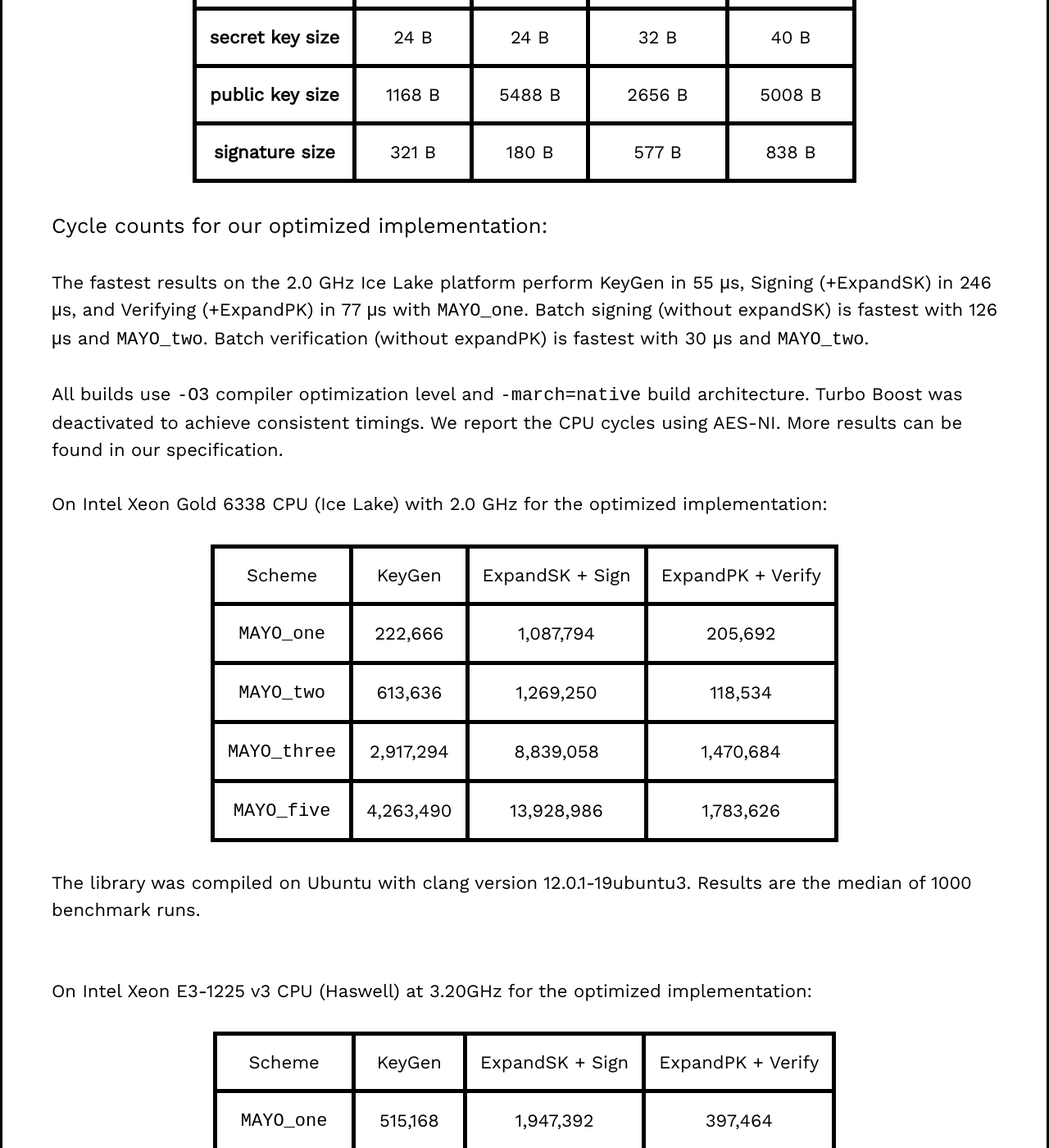
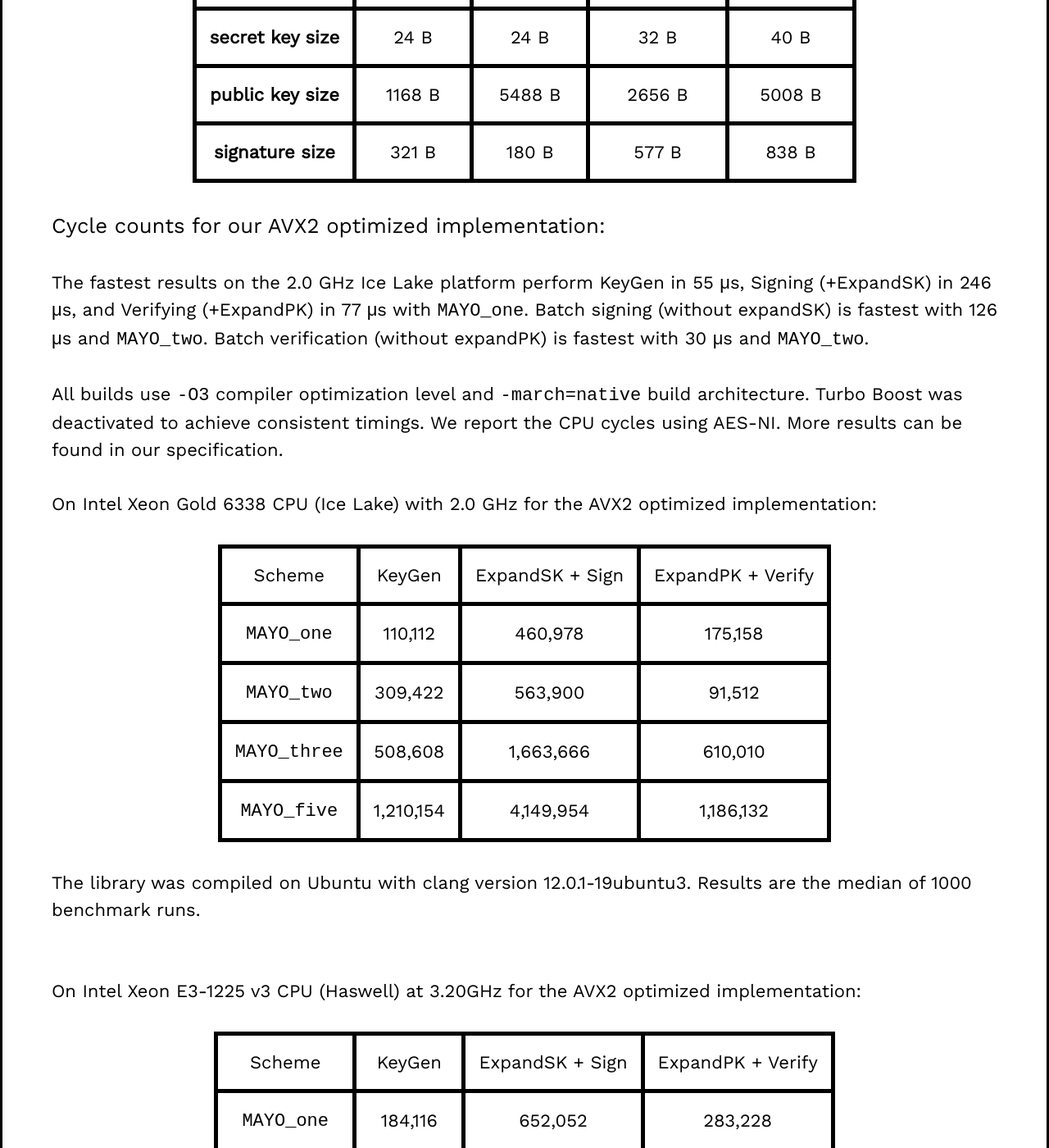
Before and after one commit to PQCMayo/MAYO-website, a Jekyll site: the page built from params.html, in a window 1280 px wide and 1400 px high, scrolled down 940 px. Shown: the whole window at 82% size. Built offline with Jekyll 4.4.1, drawn with Linux system fonts in a browser that asks for light colours; some of the changed text lies outside the part shown.

Commit message:
Add avx2

```diff
--- a/params.html
+++ b/params.html
@@ -56,10 +56,133 @@
 </center>
 <br>
 
-	<h3>Cycle counts for our optimized implementation:</h3>
+	<h3>Cycle counts for our AVX2 optimized implementation:</h3>
   <br>
 	<p>The fastest results on the 2.0 GHz Ice Lake platform perform KeyGen in 55 μs, Signing (+ExpandSK) in 246 μs, and Verifying (+ExpandPK) in 77 μs with <code>MAYO_one</code>. Batch signing (without expandSK) is fastest with 126 μs and <code>MAYO_two</code>. Batch verification (without expandPK) is fastest with 30 μs and <code>MAYO_two</code>.</p>
 	<br>
+	<p>All builds use <code>-O3</code> compiler optimization level and <code>-march=native</code> build architecture. Turbo Boost was deactivated to achieve consistent timings. We report the CPU cycles using AES-NI. More results can be found in our specification.</p>
+<br>
+<p>On Intel Xeon Gold 6338 CPU (Ice Lake) with 2.0 GHz for the AVX2 optimized implementation:</p>
+<br>
+<center>
+<table>
+    <tr>
+        <td>Scheme</td>
+        <td>KeyGen</td>
+        <td>ExpandSK + Sign</td>
+        <td>ExpandPK + Verify</td>
+    </tr>
+    <tr>
+        <td><code>MAYO_one</td>
+        <td>110,112</td>
+        <td>460,978</td>
+        <td>175,158</td>
+    </tr>
+    <tr>
+        <td><code>MAYO_two</td>
+        <td>309,422</td>
+        <td>563,900</td>
+        <td>91,512</td>
+    </tr>
+    <tr>
+        <td><code>MAYO_three</td>
+        <td>508,608</td>
+        <td>1,663,666</td>
+        <td>610,010</td>
+    </tr>
+    <tr>
+        <td><code>MAYO_five</td>
+        <td>1,210,154</td>
+        <td>4,149,954</td>
+        <td>1,186,132</td>
+    </tr>
+</table>
+</center>
+<br>
+<p>The library was compiled on Ubuntu with clang version 12.0.1-19ubuntu3. Results are the median of 1000 benchmark runs.</p>
+<br>
+	<br>
+	<p>On Intel Xeon E3-1225 v3 CPU (Haswell) at 3.20GHz for the AVX2 optimized implementation:</p>
+<br>
+<center>
+<table>
+    <tr>
+        <td>Scheme</td>
+        <td>KeyGen</td>
+        <td>ExpandSK + Sign</td>
+        <td>ExpandPK + Verify</td>
+    </tr>
+    <tr>
+        <td><code>MAYO_one</td>
+        <td>184,116</td>
+        <td>652,052</td>
+        <td>283,228</td>
+    </tr>
+    <tr>
+        <td><code>MAYO_two</td>
+        <td>487,032</td>
+        <td>789,020</td>
+        <td>178,276</td>
+    </tr>
+    <tr>
+        <td><code>MAYO_three</td>
+        <td>956,696</td>
+        <td>3,249,120</td>
+        <td>1,160,552</td>
+    </tr>
+    <tr>
+        <td><code>MAYO_five</td>
+        <td>2,153,280</td>
+        <td>6,606,208</td>
+        <td>1,984,424</td>
+    </tr>
+</table>
+</center>
+<br>
+<p>The library was compiled on Ubuntu with clang version 12.0.0-3ubuntu1 20.04.5. Results are the median of 1000 benchmark runs.</p>
+<br>
+<p>On Intel Xeon E3-1260L v5 CPU (Skylake) at 2.90GHz for the optimized implementation:</p>
+<br>
+<center>
+<table>
+    <tr>
+        <td>Scheme</td>
+        <td>KeyGen</td>
+        <td>ExpandSK + Sign</td>
+        <td>ExpandPK + Verify</td>
+    </tr>
+    <tr>
+        <td><code>MAYO_one</td>
+        <td>155,568</td>
+        <td>584,906</td>
+        <td>208,973</td>
+    </tr>
+    <tr>
+        <td><code>MAYO_two</td>
+        <td>419,778</td>
+        <td>697,946</td>
+        <td>129,863</td>
+    </tr>
+    <tr>
+        <td><code>MAYO_three</td>
+        <td>831,339</td>
+        <td>2,804,104</td>
+        <td>904,918</td>
+    </tr>
+    <tr>
+        <td><code>MAYO_five</td>
+        <td>1,727,943</td>
+        <td>5,148,078</td>
+        <td>1,478,483</td>
+    </tr>
+</table>
+</center>
+<br>
+<p>The library was compiled on Ubuntu with clang version 14.0.0-1ubuntu1 20.04.5. Results are the median of 1000 benchmark runs.</p>
+<br>
+<br>
+	<h3>Cycle counts for our optimized implementation:</h3>
+  <br>
 	<p>All builds use <code>-O3</code> compiler optimization level and <code>-march=native</code> build architecture. Turbo Boost was deactivated to achieve consistent timings. We report the CPU cycles using AES-NI. More results can be found in our specification.</p>
 <br>
 <p>On Intel Xeon Gold 6338 CPU (Ice Lake) with 2.0 GHz for the optimized implementation:</p>
```
